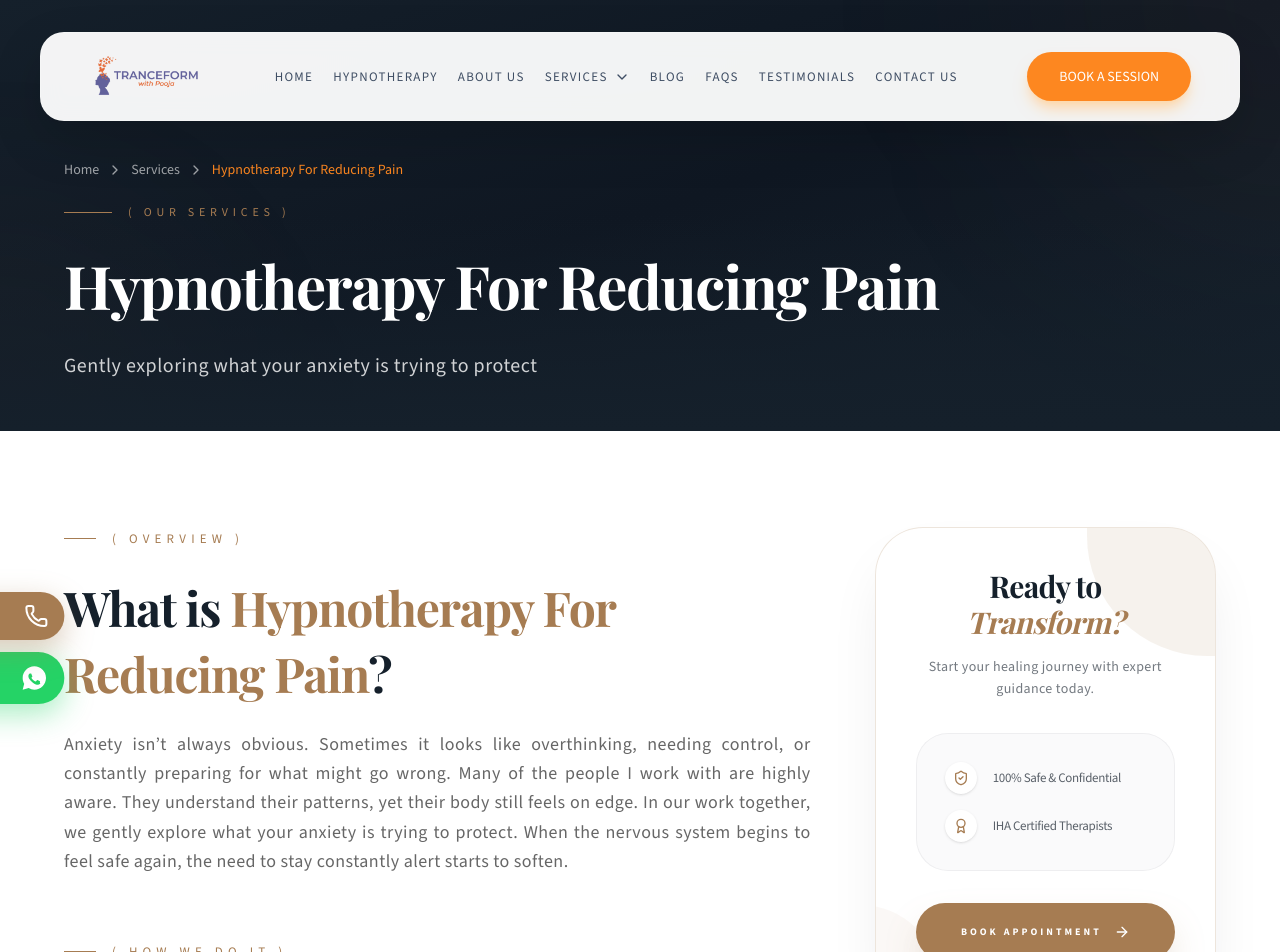
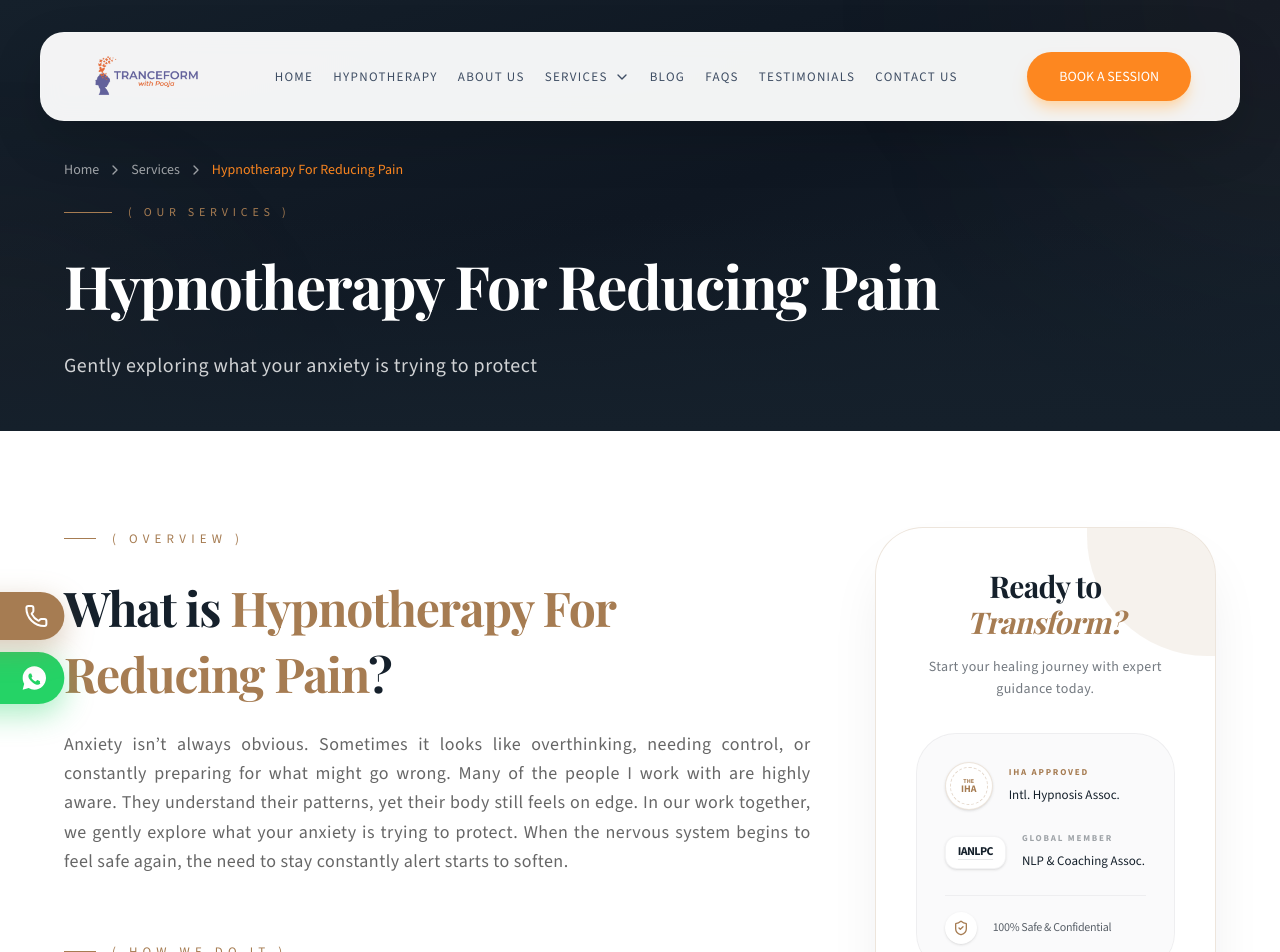
Before and after one commit to digicoders-git/Tranceform_Website, a React (Vite) app: page /services/hypnotherapy-for-reducing-pain in a window 1280 px wide. Shown: the top 952 px of the page. Built offline with nearby package versions, Linux system fonts and the light colour scheme; a web font is replaced by a local one.

Commit message:
first commit

```diff
--- a/src/pages/AboutPage.jsx
+++ b/src/pages/AboutPage.jsx
@@ -147,6 +147,33 @@ const AboutPage = () => {
                     <div className="h-[1px] flex-grow bg-[#A67C52]/20 hidden md:block" />
                   </div>
                 </div>
+
+                {/* Accreditations / Certifications */}
+                <div className="pt-8 flex flex-wrap items-center gap-8 border-t border-gray-100">
+                  <div className="flex items-center gap-4 group cursor-default">
+                    <div className="w-14 h-14 rounded-full border-2 border-[#A67C52]/20 flex items-center justify-center p-1.5 transition-all duration-500 group-hover:border-[#A67C52] group-hover:rotate-12 bg-[#A67C52]/[0.02]">
+                       <div className="w-full h-full rounded-full border border-dashed border-[#A67C52]/40 flex flex-col items-center justify-center bg-white shadow-sm">
+                          <span className="text-[8px] font-bold text-[#A67C52] leading-none mb-0.5">THE</span>
+                          <span className="text-[12px] font-black text-[#A67C52] leading-none">IHA</span>
+                       </div>
+                    </div>
+                    <div>
+                      <span className="text-[10px] font-bold tracking-[0.2em] text-[#A67C52] uppercase block mb-0.5">Approved By</span>
+                      <span className="text-sm font-serif font-medium text-[#15202B]">International Hypnosis Assoc.</span>
+                    </div>
+                  </div>
+
+                  <div className="flex items-center gap-4 group cursor-default">
+                    <div className="px-4 py-3 bg-white border border-[#15202B]/5 rounded-2xl shadow-sm transition-all duration-500 group-hover:border-[#15202B]/20 group-hover:-translate-y-1">
+                       <span className="text-[14px] font-black text-[#15202B] tracking-[-0.05em] block leading-none">IANLPC</span>
+                       <div className="h-[2px] w-full bg-[#15202B]/10 mt-1" />
+                    </div>
+                    <div>
+                      <span className="text-[10px] font-bold tracking-[0.2em] text-[#15202B]/40 uppercase block mb-0.5">Global Member</span>
+                      <span className="text-sm font-serif font-medium text-[#15202B]">NLP & Coaching Assoc.</span>
+                    </div>
+                  </div>
+                </div>
               </div>
             </motion.div>
           </div>
--- a/src/pages/ServiceDetailPage.jsx
+++ b/src/pages/ServiceDetailPage.jsx
@@ -141,18 +141,36 @@ const ServiceDetailPage = () => {
                   </p>
                 </div>
 
-                <div className="space-y-4 text-left bg-[#15202B]/[0.02] rounded-[32px] p-7 border border-[#15202B]/5 relative z-10">
-                  <div className="flex items-center gap-4 text-[#15202B]/70 serif group/item cursor-default">
-                    <div className="w-8 h-8 rounded-full bg-white shadow-sm flex items-center justify-center transition-transform group-hover/item:scale-110">
+                <div className="space-y-5 text-left bg-[#15202B]/[0.02] rounded-[40px] p-7 border border-[#15202B]/5 relative z-10">
+                  <div className="flex items-center gap-4 group/item cursor-default">
+                    <div className="w-12 h-12 rounded-full border border-[#A67C52]/20 flex items-center justify-center p-1 bg-white shadow-sm transition-transform group-hover/item:scale-110">
+                       <div className="w-full h-full rounded-full border border-dashed border-[#A67C52]/30 flex flex-col items-center justify-center">
+                          <span className="text-[6px] font-bold text-[#A67C52] leading-none">THE</span>
+                          <span className="text-[10px] font-black text-[#A67C52] leading-none">IHA</span>
+                       </div>
+                    </div>
+                    <div>
+                      <span className="text-[9px] font-bold tracking-[0.2em] text-[#A67C52] uppercase block">IHA Approved</span>
+                      <span className="text-[13px] font-medium text-[#15202B]">Intl. Hypnosis Assoc.</span>
+                    </div>
+                  </div>
+
+                  <div className="flex items-center gap-4 group/item cursor-default">
+                    <div className="px-3 py-2 bg-white border border-[#15202B]/5 rounded-xl shadow-sm transition-transform group-hover/item:scale-110">
+                       <span className="text-[12px] font-black text-[#15202B] tracking-[-0.05em] block leading-none">IANLPC</span>
+                       <div className="h-[1.5px] w-full bg-[#15202B]/10 mt-0.5" />
+                    </div>
+                    <div>
+                      <span className="text-[9px] font-bold tracking-[0.2em] text-[#15202B]/40 uppercase block">Global Member</span>
+                      <span className="text-[13px] font-medium text-[#15202B]">NLP & Coaching Assoc.</span>
+                    </div>
+                  </div>
+
+                  <div className="pt-4 border-t border-[#15202B]/5 flex items-center gap-4 text-[#15202B]/70 serif group/item cursor-default">
+                    <div className="w-8 h-8 rounded-full bg-white shadow-sm flex items-center justify-center transition-transform group-hover/item:rotate-12">
                       <ShieldCheck className="w-4 h-4 text-[#A67C52]" />
                     </div>
-                    <span className="text-[13px] font-medium tracking-tight">100% Safe & Confidential</span>
-                  </div>
-                  <div className="flex items-center gap-4 text-[#15202B]/70 serif group/item cursor-default">
-                    <div className="w-8 h-8 rounded-full bg-white shadow-sm flex items-center justify-center transition-transform group-hover/item:scale-110">
-                      <Award className="w-4 h-4 text-[#A67C52]" />
-                    </div>
-                    <span className="text-[13px] font-medium tracking-tight">IHA Certified Therapists</span>
+                    <span className="text-[12px] font-medium tracking-tight">100% Safe & Confidential</span>
                   </div>
                 </div>
 
```
